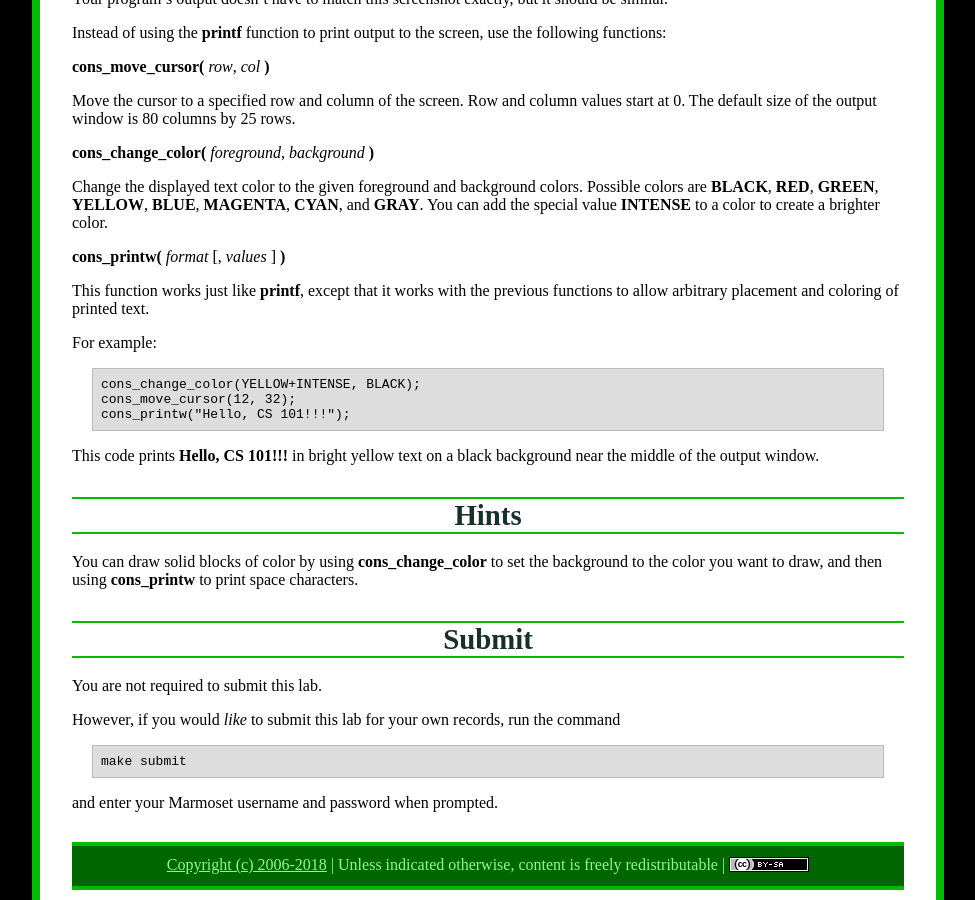
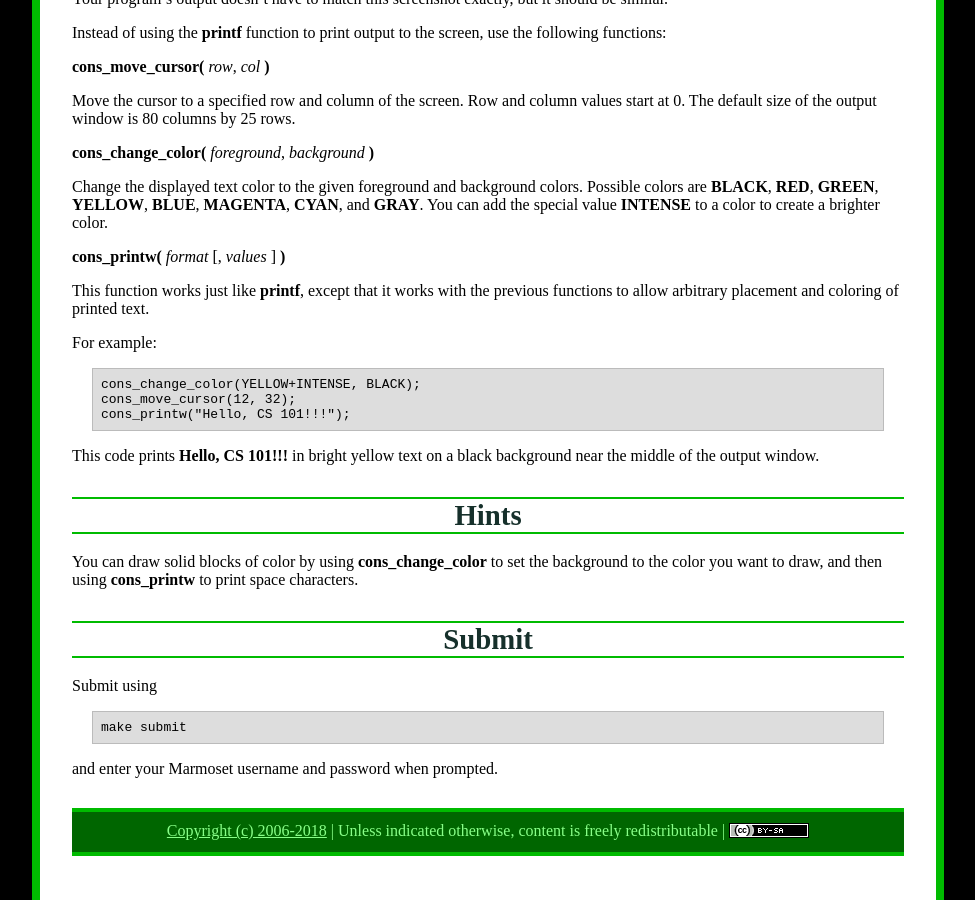
Before and after one commit to ycpcs/cs101-spring2018, a Jekyll site: the page built from labs/lab18.md, in a window 1280 px wide and 900 px high, scrolled down 1048 px. Shown: the whole window, without its empty margins (152-1127 px from the left). Built offline with Jekyll 4.4.1, drawn with Linux system fonts in a browser that asks for light colours.

Commit message:
it's not optional

```diff
--- a/labs/lab18.md
+++ b/labs/lab18.md
@@ -68,9 +68,7 @@ You can draw solid blocks of color by using **cons\_change\_color** to set the b
 Submit
 ======
 
-You are not required to submit this lab.
-
-However, if you would *like* to submit this lab for your own records, run the command
+Submit using
 
     make submit
 
```
